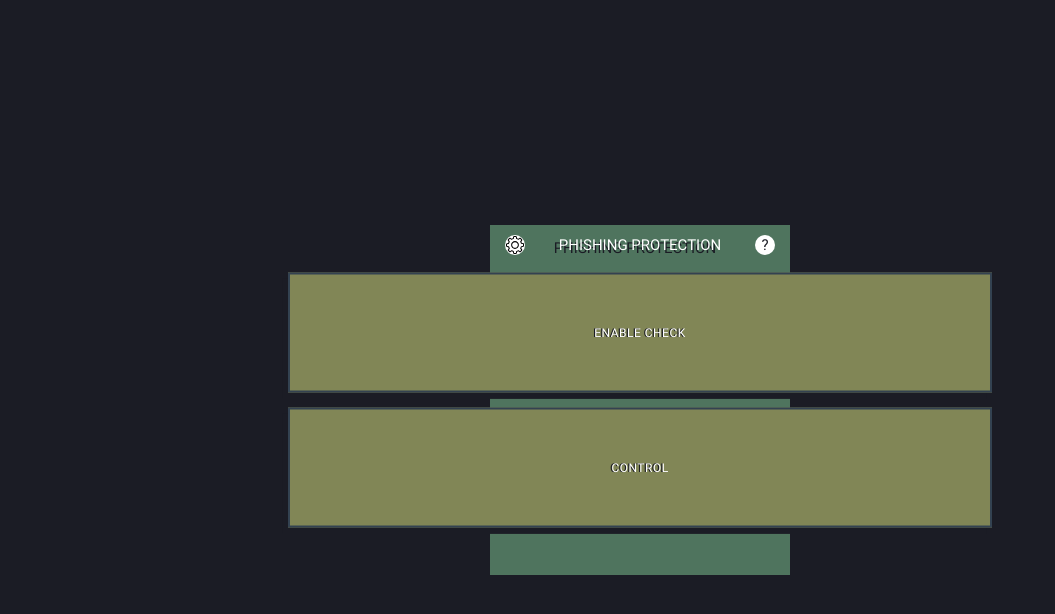
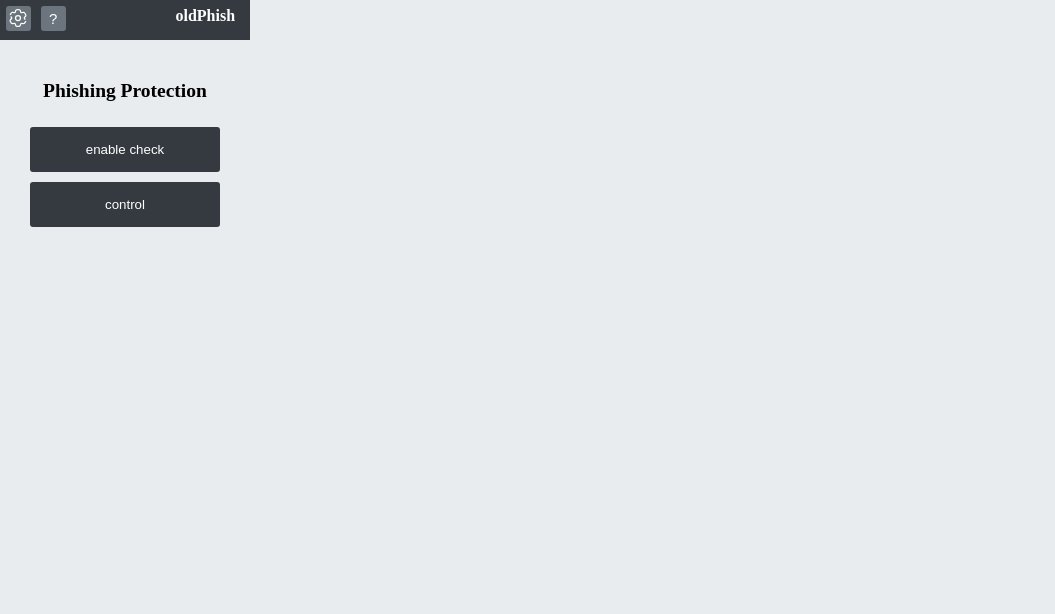
Before and after one commit to zaborch1k/pluuug, a website with bundled scripts: page windows/popup.html in a window 1280 px wide. Shown: the whole page, without its empty margins (0-1055 px from the left). Built offline with nearby package versions, Linux system fonts and the light colour scheme; some packages are replaced by stand-ins of ours.

Commit message:
new styles

```diff
--- a/scripts/popup.js
+++ b/scripts/popup.js
@@ -8,9 +8,11 @@ function changeButtonsText(flag) {
     if (flag) {
         text = (lang == "ru") ? "отключить проверку" : "disable check";
         document.getElementById("actButton").textContent = text;
+        document.getElementById("actButton").style.backgroundColor = "#31660f";
     } else {
         text = (lang == "ru") ? "включить проверку" : "enable check";
         document.getElementById("actButton").textContent = text;
+        document.getElementById("actButton").style.backgroundColor = "#343A40";
     }
 }
 
--- a/windows/popup.html
+++ b/windows/popup.html
@@ -14,13 +14,14 @@
 <body>
   <div class="container">
     <header>
-      <button id="optionsButton"><img id="optionsButtonIcon" src="../../images/options_icon.svg"></button>
-      <h1 id="name"></h1>
-      <button class="faq-icon" id="faqButton">?</button>
+      <button class="header-buttons" id="optionsButton"><img id="optionsButtonIcon" src="../../images/options.svg" width="20px" height="20px"></button>
+      <button class="header-buttons" id="faqButton">?</button>
+      <h1 class="header">oldPhish</h1>
     </header>
+    <h1 id="name"></h1>
     <main>
-      <button class="btn" id="actButton"></button>
-      <button class="btn" id="controlButton"></button>
+      <button class="main-btn" id="actButton"></button>
+      <button class="main-btn" id="controlButton"></button>
     </main>
   </div>
 </body>
--- a/windows/styles/checkingPage.css
+++ b/windows/styles/checkingPage.css
@@ -1,7 +1,7 @@
 html {
     text-align: center;
     margin: auto;
-    background-color: #4f745e;
+    background-color: #E9ECEF;
 }
 
 #loader-id {
@@ -11,21 +11,17 @@ html {
     padding: 10vh;
     width: 32vw;
     height: 50vh;
-    background-color: #818656;
-    border: 0.3vh solid #334251;
-    border-radius: 5px;
-    box-shadow: -0.2vw 0.6vh #1b1c25;
 }
 
 .loader {
     margin: auto;
     align-self: center;
-    border: 20px solid #c0af76;
-    border-top: 20px solid #6f7445;
+    border: 20px solid #6C757D;
+    border-top: 20px solid #343A40;
     border-radius: 50%;
-    width: 20vh;
-    height: 20vh;
-    animation: spin 1.5s linear infinite, blink 0.8s steps(2, start) infinite;
+    width: 13vh;
+    height: 13vh;
+    animation: spin 1.1s linear infinite, blink 0.8s steps(2, start) infinite;
 }
 
 p {
--- a/windows/styles/control.css
+++ b/windows/styles/control.css
@@ -59,7 +59,7 @@ main {
 }
 
 ::placeholder {
-    color: white;
+    color: #E9ECEF;
     padding-left: 0.3vh;
 }
 
@@ -132,6 +132,10 @@ button::-moz-focus-inner {
     border: 0;
 }
 
+#header {
+    color: #343A40;
+}
+
 label {
     cursor: pointer;
 }
@@ -142,10 +146,10 @@ legend {
 
 body {
     font-family: Roboto, sans-serif;
-    color: #ffffff;
+    color: #E9ECEF;
     font-weight: 500;
     text-transform: uppercase;
-    background-color: #4f745e;
+    background-color: #E9ECEF;
     height: 100vh;
 }
 
@@ -160,7 +164,7 @@ header {
 }
 
 header a {
-    color: #ffffff;
+    color: #E9ECEF;
 }
 
 .access-tabs-list {
@@ -168,7 +172,7 @@ header a {
     justify-content: space-between;
     align-items: center;
     height: 50px;
-    background-color: #4f745e;
+    background-color: #E9ECEF;
     width: 100%;
 }
 
@@ -183,11 +187,16 @@ section button {
 }
 
 section button:hover {
-    color: #6d6866;
+    cursor: pointer;
+
+    color: rgba(255, 255, 255, 0.74);
+
+    box-shadow: inset 0 0 0 0.3px #1b1c25;
+    transition: all 0.2s;
 }
 
 .active {
-    color: white;
+    color: #E9ECEF;
 }
 
 #name {
@@ -209,8 +218,8 @@ section button:hover {
     padding: 2vh;
     margin-top: 1.7vh;
     margin-left: 10.4vh;
-    border: 5px solid #b7a56c;
-    background-color: #818656;
+    border: 5px solid #6C757D;
+    background-color: #6C757D;
     box-shadow: -0.4vw 0.8vh #1b1c25;
     border-radius: 5px;
     max-width: 90vw;
@@ -243,11 +252,19 @@ section button:hover {
     height: 5vh;
     font-size: 2.4vh;
     padding-left: 0.5vw;
-    background-color: #818656;
+    background-color: #6d6866;
     border: 0.1vh solid #334251;
     box-shadow: inset -0.2vw 0.4vh #1b1c25;
     text-shadow: -0.12vw 0.1vh #1b1c25;
     border-radius: 5px;
+}
+
+#white-list-adder-save-btn:hover, #history-clear-btn:hover, #history-download-btn:hover {
+    cursor: pointer;
+
+    color: rgba(255, 255, 255, 0.74);
+
+    transition: all 0.2s;
 }
 
 #white-list-adder-save-btn {
@@ -257,7 +274,7 @@ section button:hover {
     margin-left: 42vw;
     margin-top: 68vh;
     font-size: 2vh;
-    background-color: #818656;
+    background-color: #6d6866;
     border: 0.3vh solid #334251;
     box-shadow: -0.15vw 0.4vh #1b1c25;
     text-shadow: -0.1vw 0.1vh #1b1c25;
@@ -273,7 +290,7 @@ section button:hover {
     align-items: center;
     text-transform: none;
     font-size: 2.4vh;
-    border: 3px solid #b7a56c;
+    border: 3px solid #343A40;
     box-shadow: -0.2vw 0.6vh #1b1c25;
     border-radius: 5px;
     max-width: 100%;
@@ -299,25 +316,13 @@ section button:hover {
 }
 
 /* Кнопки Белый лист и истроия блокировок */
-#white-list-btn {
+#white-list-btn, #history-btn {
     display: flex;
     padding: 2vh;
     margin-left: 1vh;
     font-size: 3vh;
-    background-color: #b7a56c;
-    border: 3px solid #C2C3C5;
-    box-shadow: -0.2vw 0.6vh #1b1c25;
-    text-shadow: -0.1vw 0.1vh #1b1c25;
-    border-radius: 5px;
-}
-
-#history-btn {
-    display: flex;
-    padding: 2vh;
-    font-size: 3vh;
-    background-color: #b7a56c;
-    box-shadow: -0.2vw 0.6vh #1b1c25;
-    text-shadow: -0.1vw 0.1vh #1b1c25;
+    background-color: #343A40;
+    border: 3px solid #1b1c25;
     border-radius: 5px;
 }
 
@@ -336,8 +341,8 @@ section button:hover {
     font-size: 3vh;
     margin-top: 1.7vh;
     margin-left: 10.4vh;
-    border: 5px solid #b7a56c;
-    background-color: #818656;
+    border: 5px solid #6C757D;
+    background-color: #6C757D;
     box-shadow: -0.4vw 0.8vh #1b1c25;
     border-radius: 5px;
     max-width: 90vw;
@@ -395,7 +400,7 @@ section button:hover {
     margin-left: 50vw;
     font-size: 3vh;
     cursor: pointer;
-    background-color: #818656;
+    background-color: #6d6866;
     border: 0.3vh solid #334251;
     box-shadow: -0.15vw 0.4vh #1b1c25;
     text-shadow: -0.1vw 0.1vh #1b1c25;
@@ -428,7 +433,7 @@ button:active {
     margin-left: 56.5vw;
     font-size: 2vh;
     border: 0.3vh solid #334251;
-    background-color: #818656;
+    background-color: #6d6866;
     box-shadow: -0.15vw 0.4vh #1b1c25;
     text-shadow: -0.1vw 0.1vh #1b1c25;
     border-radius: 5px;
@@ -454,7 +459,7 @@ button:active {
     width: 100%;
     min-height: 8vh;
     height: auto;
-    background-color: #818656;
+    background-color: #6C757D;
 }
 
 .history-table thead tr th {
@@ -472,7 +477,7 @@ button:active {
 
 .history-table tbody {
     width: 100%;
-    background-color: #818656;
+    background-color: #6C757D;
 }
 
 .history-table td {
--- a/windows/styles/faq.css
+++ b/windows/styles/faq.css
@@ -1,34 +1,23 @@
 html {
-    background-color: #4f745e;
+    background-color: #E9ECEF;
 }
 
 #header {
     text-align: center;
-    font-size: 3vw;
-}
-
-h1 {
-    font-size: 2.5vw;
-    margin-left: 1vw;
-    padding: 1vw;
-    box-sizing: border-box;
-    text-align: left;
-    background-color: #6d6866;
-    border: 0.3vh solid #334251;
-    border-radius: 5px;
-    box-shadow: -0.2vw 0.6vh #1b1c25;
+    font-size: 2vw;
 }
 
 h2 {
-    font-size: 1.5vw;
+    font-size: 1.2vw;
     margin-left: 1vw;
     padding: 0.5vw;
     box-sizing: border-box;
     text-align: left;
-    background-color: #818656;
-    border: 0.3vh solid #334251;
+    background-color: #6C757D;
+    border: 0.3vh solid #6C757D;
     border-radius: 5px;
     box-shadow: -0.2vw 0.6vh #1b1c25;
+    color: #E9ECEF;
 }
 
 h3 {
@@ -48,7 +37,7 @@ h3 {
     margin-left: 4vw;
     margin-bottom: 5vh;
     box-sizing: border-box;
-    background-color: #b7a56c;
+    background-color: #E9ECEF;
     border: 0.3vh solid #334251;
     border-radius: 5px;
     box-shadow: -0.2vw 0.6vh #1b1c25;
--- a/windows/styles/options.css
+++ b/windows/styles/options.css
@@ -1,17 +1,16 @@
 html {
-    background-color: #4f745e;
+    background-color: #E9ECEF;
+    margin: 0;
+    padding: 0;
 }
 
-body {
+.body_div {
     margin: auto;
     box-sizing: border-box;
     margin-top: 15vh;
     height: 67vh;
     width: 60vw;
-    background-color: #818656;
-    border: 0.3vh solid #334251;
-    border-radius: 5px;
-    box-shadow: -0.2vw 0.6vh #1b1c25;
+    background-color: #E9ECEF;
 }
 
 #header {
@@ -24,10 +23,6 @@ body {
     box-sizing: border-box;
     width: 50vw;
     height: 45vh;
-    background-color: #b7a56c;
-    border: 0.3vh solid #334251;
-    border-radius: 5px;
-    box-shadow: -0.1vw 0.3vh #1b1c25;
 }
 
 #lang-div {
@@ -46,7 +41,7 @@ body {
     float: inline-start;
     margin: 5.5vh 3vw 5vh 3vw;
     font-size: 2.5vh;
-    background-color: #818656;
+    background-color: #E9ECEF;
     border: 0.3vh solid #334251;
     border-radius: 5px;
     box-shadow: -0.1vw 0.3vh #1b1c25;
--- a/windows/styles/popup.css
+++ b/windows/styles/popup.css
@@ -1,224 +1,101 @@
-@font-face {
-    font-family: 'Roboto';
-    font-weight: 700;
-    src: url("../../fonts/Roboto-Bold.woff2");
-    font-display: swap;
-    font-style: normal;
+body {
+    margin: 0;
+    background-color: #E9ECEF;
+    width: 250px;
+    height: 300px;
 }
 
-@font-face {
-    font-family: 'Roboto';
-    font-weight: 500;
-    src: url("../../fonts/Roboto-Medium.woff2");
-    font-display: swap;
-    font-style: normal;
+header {
+    height: 40px;
+    background-color: #343A40;
 }
 
-@font-face {
-    font-family: 'Roboto';
-    font-weight: 400;
-    src: url("../../fonts/Roboto-Regular.woff2");
-    font-display: swap;
-    font-style: normal;
-}
-
-/*reset styles*/
-* {
-    padding: 0;
-    margin: 0;
-    border: none;
-}
-
-*,
-*::before,
-*::after {
-    box-sizing: border-box;
-}
-
-aside,
-nav,
-footer,
-header,
-section,
-main {
-    display: block;
-}
-
-h1,
-h2,
-h3,
-h4,
-h5,
-h6,
-p {
-    font-size: inherit;
-    font-weight: inherit;
-}
-
-ul,
-ul li {
-    list-style: none;
-}
-
-img {
+.header-buttons, .header {
+    display: inline-block;
     vertical-align: top;
 }
 
-img,
-svg {
-    max-width: 100%;
-    height: auto;
-}
+.header-buttons {
+    color: white;
 
-address {
-    font-style: normal;
-}
+    font-size: 15px;
+    text-decoration: solid;
 
-input,
-textarea,
-button,
-select {
-    font-family: inherit;
-    font-size: inherit;
-    color: inherit;
-    background-color: transparent;
-}
+    background-color: #6C757D;
 
-input::-ms-clear {
-    display: none;
-}
+    margin-top: 5.5px;
+    margin-left: 5.5px;
 
-button,
-input[type="submit"] {
-    display: inline-block;
-    box-shadow: none;
-    background: transparent none;
-    cursor: pointer;
-}
+    height: 25.5px;
+    width: 25.5px;
 
-input:focus,
-input:active,
-button:focus,
-button:active {
-    outline: none;
-}
-
-button::-moz-focus-inner {
-    padding: 0;
-    border: 0;
-}
-
-label {
-    cursor: pointer;
-}
-
-legend {
-    display: block;
-}
-
-body {
-    display: flex;
-    justify-content: center;
-    align-items: center;
-    background-color: #1b1c25;
-    height: 100vh;
-    font-family: Roboto, sans-serif;
-    color: #ffffff;
-    font-weight: 500px;
-    text-transform: uppercase;
-}
-
-#optionsButton {
-    justify-content: center;
-    align-items: center;
-    display: flex;
-    position: absolute;
-    left: 15px;
-    width: 20px;
-    border-radius: 50%;
-    background-color: #ffffff;
-    transition-duration: 0.3s;
+    border: 2px rgba(255, 255, 255, 10);
+    border-radius: 3px;
 }
 
 #optionsButtonIcon {
-    padding: 1px;
+    margin-top: 1.5px;
+    margin-left: -3.5px;
 }
 
-header {
-    display: flex;
-    position: relative;
-    justify-content: center;
-    align-items: center;
-    height: 40px;
-    padding: 8px;
-    font-size: 15px;
-    /* border-bottom: 2px solid #6d6866; */
-    top: 0;
-    left: 0;
+.header-buttons:hover {
+    cursor: pointer;
+
+    color: rgba(255, 255, 255, 0.74);
+
+    box-shadow: inset 0 0 0 0.3px #343A40;
+    transition: all 0.2s;
 }
 
-.faq-icon {
-    position: absolute;
-    display: flex;
-    align-items: center;
-    justify-content: center;
-    right: 15px;
-    color: #1b1c25;
-    background-color: #ffffff;
-    width: 20px;
-    aspect-ratio: 1;
-    border-radius: 50%;
-    transition-duration: 0.3s;
+#optionsButtonIcon:hover {
+    cursor: pointer;
+    filter: drop-shadow(0px 0px 0px #343A40);
+    transition: all 0.2s;
 }
 
-.container {
-    background-color: #4f745e;
-    width: 300px;
-    height: 350px;
-    display: flex;
-    flex-direction: column;
-    position: relative;
+.header {
+    font-size: 16px;
+    margin-top: 7px;
+    margin-left: 105.5px;
+    color: rgb(255, 255, 255);
+}
+
+#name {
+    margin-top: 40px;
+
+    text-align: center;
+
+    font-size: 19.5px;
 }
 
 main {
-    display: flex;
-    justify-content: center;
-    align-items: center;
-    flex-direction: column;
-    gap: 15px;
-    position: absolute;
-    top: 50%;
-    left: 50%;
-    transform: translate(-50%, -50%);
+    margin-top: 25px;
 }
 
-#name {
-    text-shadow: -0.4vw 0.4vh #1b1c25;
+.main-btn {
+    display: block;
+    background-color: #343A40;
+
+    width: 190px;
+    height: 45px;
+
+    margin-top: 10px;
+    margin-left: auto;
+    margin-right: auto;
+
+    color: white;
+    text-align: center;
+
+    border: 2px rgba(255, 255, 255, 10);
+    border-radius: 3px;
 }
 
-.btn {
-    display: flex;
-    text-transform: uppercase;
-    justify-content: center;
-    align-items: center;
-    font-size: 12px;
-    font-weight: 500px;
-    width: 55vw;
-    height: 15vh;
-    transition-duration: 0.3;
-    letter-spacing: 0.5px;
-    color: #ffffff;
-    background-color: #818656;
-    border: 0.3vh solid #334251;
-    text-shadow: -0.1vw 0.1vh #1b1c25;
-    box-shadow: -0.4vw 0.8vh #1b1c25;
+.main-btn:hover {
+    cursor: pointer;
+
+    background-color: #343A40;
+    color: rgba(255, 255, 255, 0.763);
+
+    box-shadow: inset 0 0 0 0.5px #E9ECEF;
+    transition: all 0.2s;
 }
-
-.btn:hover {
-    color: #6d6866
-}
-
-.faq-icon:hover,
-#optionsButton:hover {
-    background-color: #6d6866;
-}
--- a/windows/styles/tempRedirect.css
+++ b/windows/styles/tempRedirect.css
@@ -1,5 +1,5 @@
 html {
-  background-color: #4f745e;
+    background-color: #912f19;
   }
 
   body {
@@ -15,10 +15,10 @@ body {
     box-sizing: border-box;
     width: 50vw;
     height: auto;
-  background-color: #818656;
-  border: 0.3vh solid #334251;
+    background-color: #912f19;
     border-radius: 5px;
-  box-shadow: -0.2vw 0.6vh #1b1c25;
+    color: #E9ECEF;
+    text-shadow: -0.1px -0.1px #1b1c25;
   }
 
   #header {
@@ -29,6 +29,7 @@ h1 {
     font-size: 2vw;
     word-wrap: break-word;
     overflow-wrap: break-word;
+    text-shadow: -1px 1px #1b1c25;
   }
 
   img {
@@ -41,7 +42,7 @@ img {
     position: relative;
     left: 3px;
     text-decoration: underline solid;
-  color: #1b1c25;
+    color: #E9ECEF;
     cursor: pointer;
   }
 
@@ -54,7 +55,7 @@ img {
     width: 50%;
     margin: 0 auto;
     display: block;
-  color: #1b1c25;
+    color: #E9ECEF;
     margin-bottom: 1vh;
   }
 
@@ -67,12 +68,18 @@ button {
     min-width: fit-content;
     border: 0;
     padding: 8px 16px;
-  background-color: #b7a56c;
-  border: 0.3vh solid #334251;
+    background-color: #E9ECEF;
+    border: 0.3vh solid #E9ECEF;
     border-radius: 5px;
     box-shadow: -0.2vw 0.6vh #1b1c25;
     margin-right: 1vw;
     cursor: pointer;
+  }
+
+
+  button:hover {
+    cursor: pointer;
+    transition: all 0.2s;
   }
 
   .leftbuttons {
```
Also changed, not shown: scripts/control.js (+4 -4 lines), windows/faq.html (+0 -1 lines), windows/options.html (+2 -0 lines), images/options.svg (added), images/options_icon.svg (deleted). Lines whose indentation alone changed are shown as unchanged.
